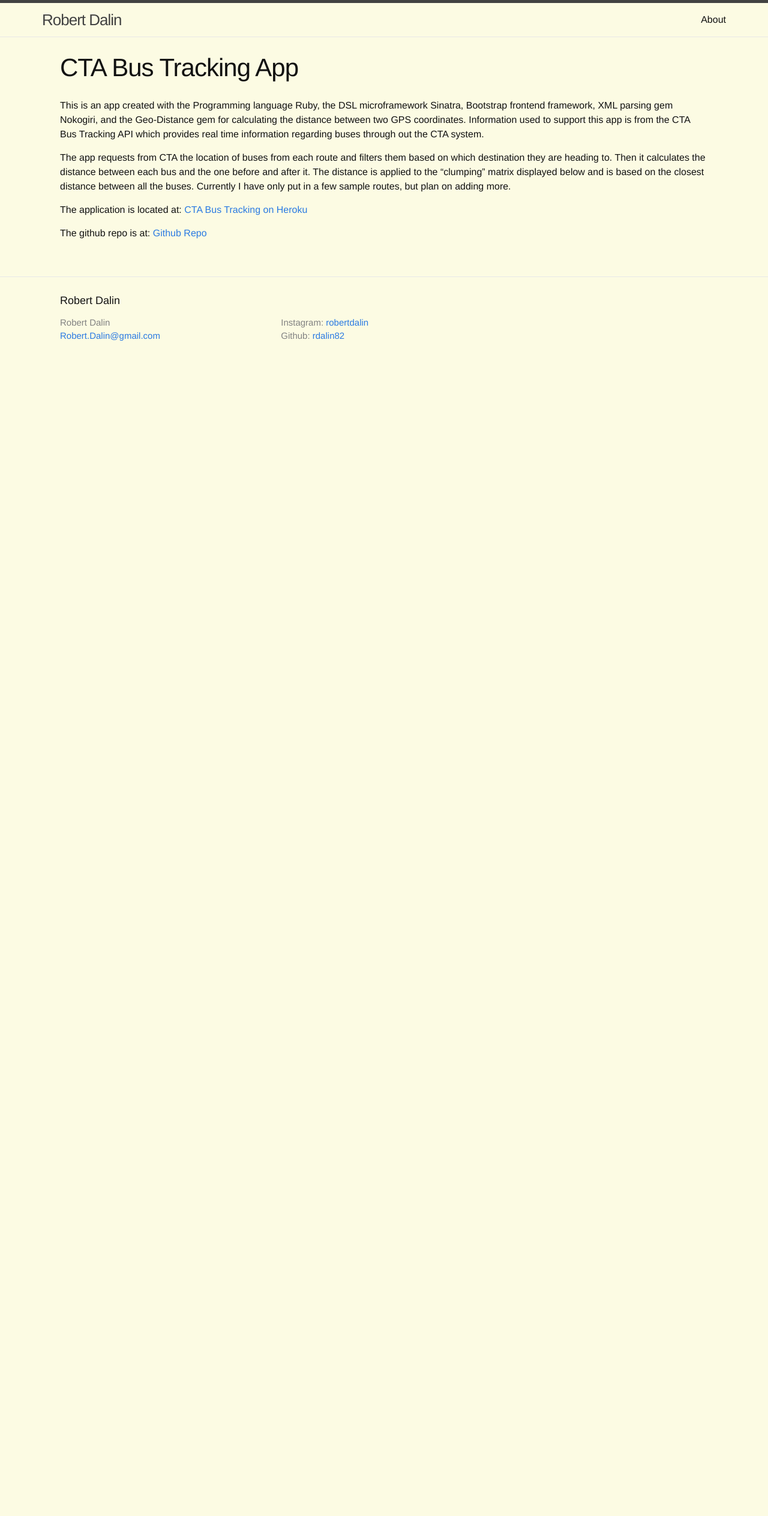
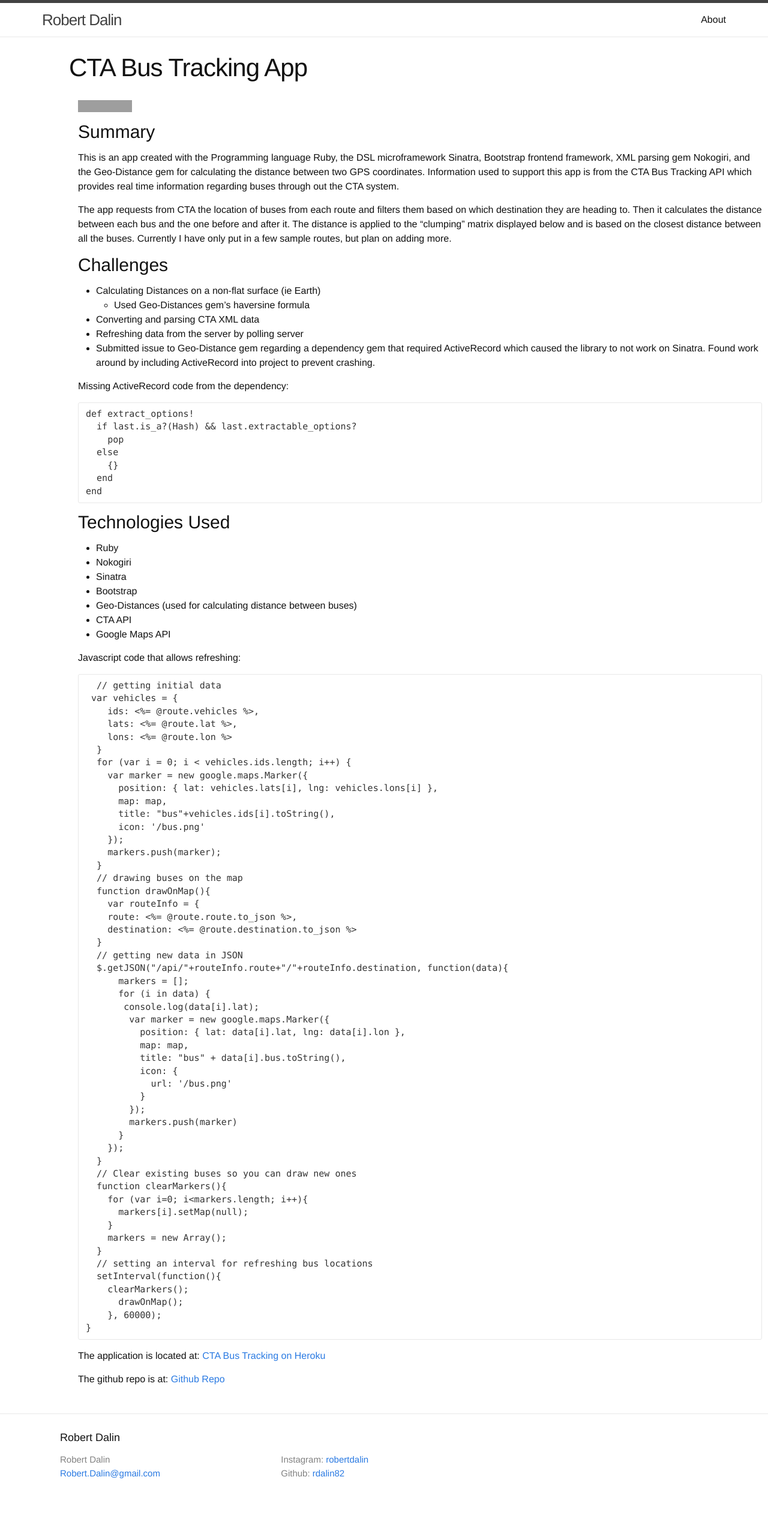
Before and after one commit to rdalin82/rdalin82.github.io, a Jekyll site: the page built from _posts/2016-06-04-first-post.markdown, in a window 1280 px wide. Shown: the whole page at 60% size. Built offline with Jekyll 4.4.1, drawn with Linux system fonts in a browser that asks for light colours; before the commit the page ends 900 px from its top, so only the background shows below that; grey boxes are pictures that could not be loaded.

Commit message:
added more detail to project, added travis ci and changed background color

```diff
--- a/_layouts/project.html
+++ b/_layouts/project.html
@@ -1,13 +1,13 @@
 ---
 layout: default
 ---
-<div class="post">
+<div class="container">
 
   <header class="post-header">
     <h1 class="post-title">{{ page.title }}</h1>
   </header>
 
-  <article class="post-content">
+  <article class="container">
     {{ content }}
   </article>
 
--- a/_posts/2016-06-04-first-post.markdown
+++ b/_posts/2016-06-04-first-post.markdown
@@ -4,10 +4,96 @@
 date:   2014-06-03 18:54:01
 categories: Sinatra
 ---
+[![Build Status](https://travis-ci.org/rdalin82/CTABusApp.svg?branch=master)](https://travis-ci.org/rdalin82/CTABusApp)
 
+
+## Summary
 This is an app created with the Programming language Ruby, the DSL microframework Sinatra, Bootstrap frontend framework, XML parsing gem Nokogiri, and the Geo-Distance gem for calculating the distance between two GPS coordinates. Information used to support this app is from the CTA Bus Tracking API which provides real time information regarding buses through out the CTA system.
 
 The app requests from CTA the location of buses from each route and filters them based on which destination they are heading to. Then it calculates the distance between each bus and the one before and after it. The distance is applied to the "clumping" matrix displayed below and is based on the closest distance between all the buses. Currently I have only put in a few sample routes, but plan on adding more.
+
+## Challenges
++ Calculating Distances on a non-flat surface (ie Earth)
+  - Used Geo-Distances gem's haversine formula
++ Converting and parsing CTA XML data
++ Refreshing data from the server by polling server
++ Submitted issue to Geo-Distance gem regarding a dependency gem that required ActiveRecord which caused the library to not work on Sinatra. Found work around by including ActiveRecord into project to prevent crashing.
+
+Missing ActiveRecord code from the dependency:
+
+    def extract_options!
+      if last.is_a?(Hash) && last.extractable_options?
+        pop
+      else
+        {}
+      end
+    end
+
+## Technologies Used
++ Ruby
++ Nokogiri
++ Sinatra
++ Bootstrap
++ Geo-Distances (used for calculating distance between buses)
++ CTA API
++ Google Maps API
+
+Javascript code that allows refreshing:
+
+
+      // getting initial data
+     var vehicles = {
+        ids: <%= @route.vehicles %>,
+        lats: <%= @route.lat %>,
+        lons: <%= @route.lon %>
+      }
+      for (var i = 0; i < vehicles.ids.length; i++) {
+        var marker = new google.maps.Marker({
+          position: { lat: vehicles.lats[i], lng: vehicles.lons[i] },
+          map: map,
+          title: "bus"+vehicles.ids[i].toString(),
+          icon: '/bus.png'
+        });
+        markers.push(marker);
+      }
+      // drawing buses on the map
+      function drawOnMap(){
+        var routeInfo = {
+        route: <%= @route.route.to_json %>,
+        destination: <%= @route.destination.to_json %>
+      }
+      // getting new data in JSON
+      $.getJSON("/api/"+routeInfo.route+"/"+routeInfo.destination, function(data){
+          markers = [];
+          for (i in data) {
+           console.log(data[i].lat);
+            var marker = new google.maps.Marker({
+              position: { lat: data[i].lat, lng: data[i].lon },
+              map: map,
+              title: "bus" + data[i].bus.toString(),
+              icon: {
+                url: '/bus.png'
+              }
+            });
+            markers.push(marker)
+          }
+        });
+      }
+      // Clear existing buses so you can draw new ones
+      function clearMarkers(){
+        for (var i=0; i<markers.length; i++){
+          markers[i].setMap(null);
+        }
+        markers = new Array();
+      }
+      // setting an interval for refreshing bus locations
+      setInterval(function(){
+        clearMarkers();
+          drawOnMap();
+        }, 60000);
+    }
+
+
 
 The application is located at: [CTA Bus Tracking on Heroku](http://rdalin-cta.herokuapp.com)
 
--- a/css/main.scss
+++ b/css/main.scss
@@ -13,7 +13,7 @@
 $spacing-unit:     30px;
 
 $text-color:       #111;
-$background-color: #fcfbe3;
+$background-color: #ffffff;
 $brand-color:      #2a7ae2;
 
 $grey-color:       #828282;
```
Also changed, not shown: _layouts/default.html (line endings or trailing spaces).
